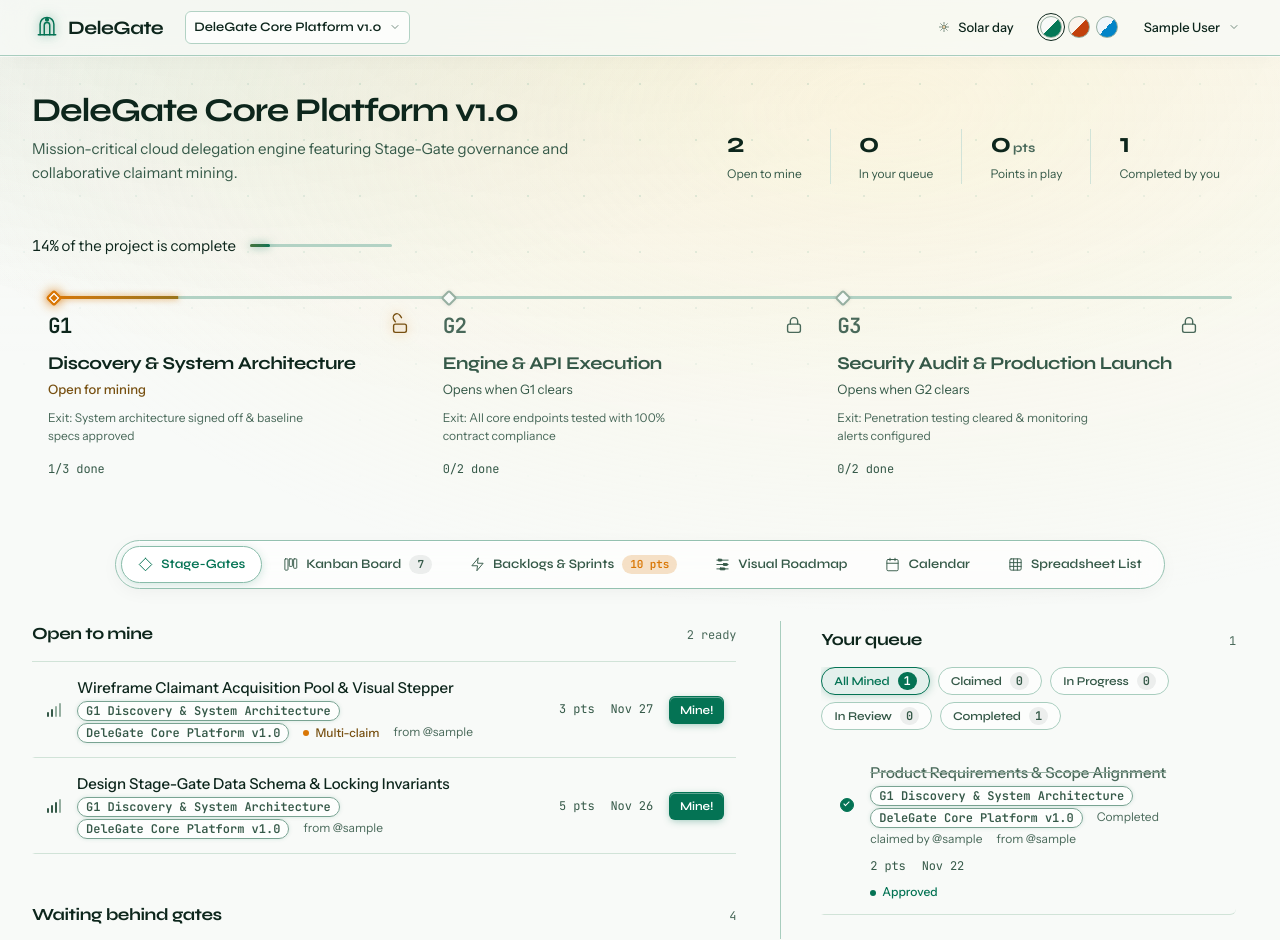
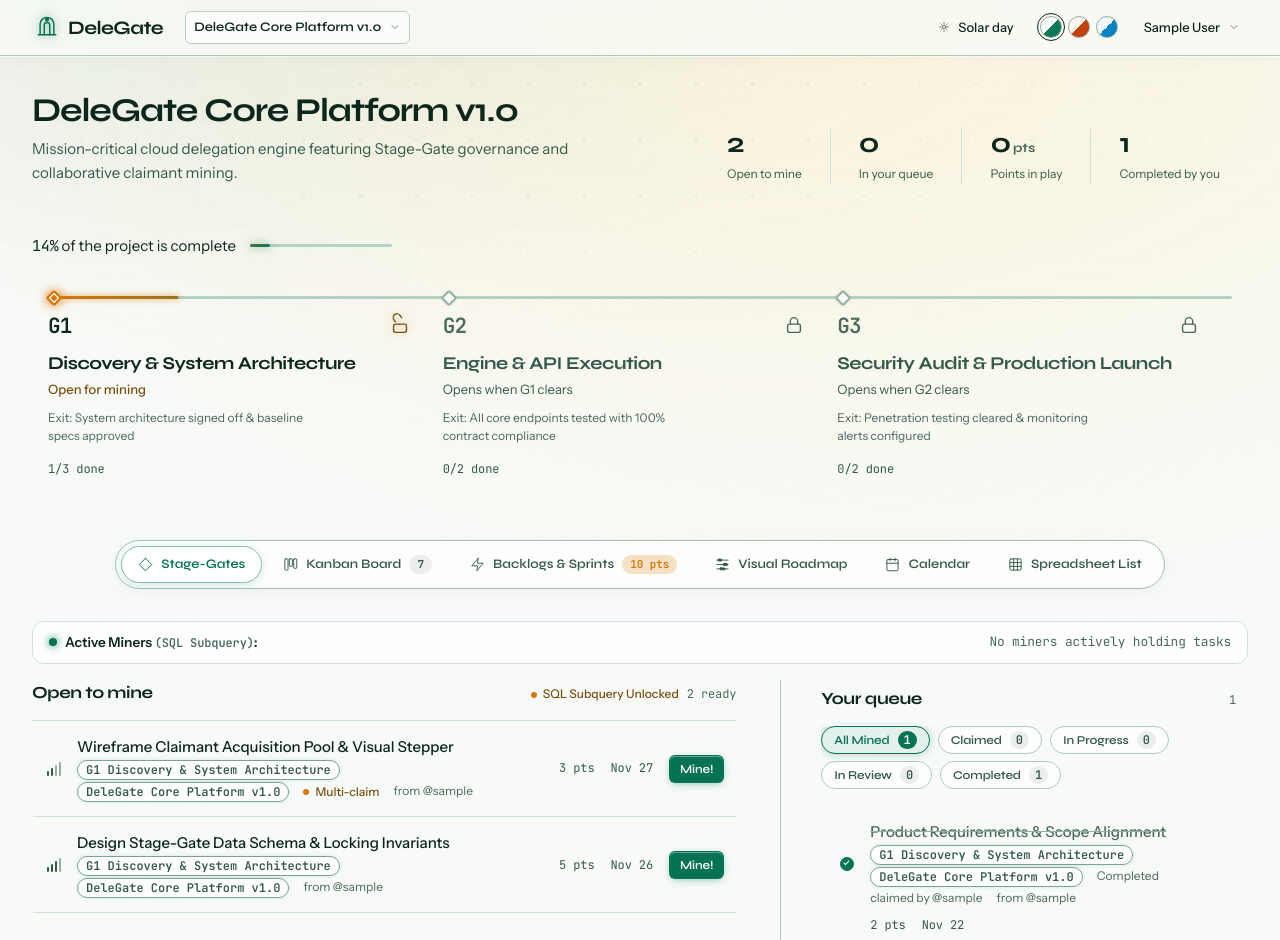
Before and after one commit to X3N0Xeno/DeleGate, a Django app: page /home/claim/ in a window 1280 px wide. Shown: the top 940 px of the page. Run offline with Django 5.2, Linux system fonts and the light colour scheme; the visitor is signed in with stand-in values (Sample User, id 1); data comes from the database, SQL or seed files in the repository; data that the repository does not hold is empty.

Commit message:
Add SQL Subquery filtering for unlocked gate tasks and active miners

```diff
--- a/home/templates/home/claimant_dashboard.html
+++ b/home/templates/home/claimant_dashboard.html
@@ -36,6 +36,24 @@
   {% include 'home/partials/_work_views.html' %}
 
   {% if current_view == 'gates' %}
+  <div class="active-miners-strip" style="display: flex; align-items: center; justify-content: space-between; gap: 12px; margin: 12px 0 16px 0; padding: 10px 16px; background: color-mix(in srgb, var(--surface) 80%, transparent); border: 1px solid var(--line); border-radius: 12px; backdrop-filter: blur(10px);">
+    <div style="display: flex; align-items: center; gap: 8px;">
+      <span class="pulse-dot" style="display: inline-block; width: 8px; height: 8px; border-radius: 50%; background: var(--accent); box-shadow: 0 0 8px var(--accent);"></span>
+      <span style="font-weight: 600; font-size: 0.85rem; color: var(--ink);">Active Miners <small class="mono faint" style="font-size: 0.75rem;">(SQL Subquery)</small>:</span>
+    </div>
+    <div style="display: flex; align-items: center; gap: 8px; flex-wrap: wrap;">
+      {% if active_miners %}
+        {% for miner in active_miners %}
+          <span class="gate-pill" style="font-size: 0.8rem; background: color-mix(in srgb, var(--accent) 15%, transparent); border-color: var(--accent); color: var(--accent);">
+            @{{ miner.username }}
+          </span>
+        {% endfor %}
+      {% else %}
+        <span class="mono faint" style="font-size: 0.8rem;">No miners actively holding tasks</span>
+      {% endif %}
+    </div>
+  </div>
+
   {% if user_has_active_task %}
   <p class="note note-block">
     <strong>Finish what you've started first.</strong>
@@ -49,7 +67,10 @@
     <section class="pane pane-main" aria-labelledby="pool-title">
       <div class="pane-head">
         <h2 class="pane-title" id="pool-title">Open to mine</h2>
-        <span class="pane-aux mono">{{ open_pool_tasks|length }} ready</span>
+        <div style="display: flex; align-items: center; gap: 8px;">
+          <span class="flag" style="font-size: 0.75rem;" title="Filtered via SQL Subquery: WHERE gate_id IN (SELECT id FROM home_stagegate WHERE is_unlocked=True)">SQL Subquery Unlocked</span>
+          <span class="pane-aux mono">{{ open_pool_tasks|length }} ready</span>
+        </div>
       </div>
 
       {% if open_pool_tasks %}
--- a/home/views.py
+++ b/home/views.py
@@ -4,7 +4,9 @@ from django.shortcuts import render, redirect, get_object_or_404
 from django.contrib.auth.decorators import login_required
 from django.views.decorators.http import require_POST
 from django.contrib import messages
+from django.contrib.auth.models import User
 from django.db import transaction, models
+from django.db.models import Subquery, OuterRef
 from django.utils import timezone
 
 from .models import Project, StageGate, DelegationTask, TaskComment, TaskLink, Sprint
@@ -447,10 +449,24 @@ def claimant_dashboard(request):
     ).count()
     user_has_active_task = user_active_count > 0
 
-    # Live open tasks in unlocked gates (status=OPEN and unclaimed; never COMPLETED)
+    # SQL Subquery 1: StageGate IDs that are currently unlocked
+    unlocked_gate_subquery = StageGate.objects.filter(
+        project=project,
+        is_unlocked=True
+    ).values('id')
+
+    # SQL Subquery 2: Active miners (users who have claimed tasks in progress or review)
+    active_miner_subquery = DelegationTask.objects.filter(
+        project=project,
+        claimed_by__isnull=False,
+        status__in=['CLAIMED', 'IN_PROGRESS', 'IN_REVIEW']
+    ).values('claimed_by_id')
+    active_miners = list(User.objects.filter(id__in=Subquery(active_miner_subquery)).distinct())
+
+    # Live open tasks in unlocked gates (filtered using SQL Subquery on unlocked gates)
     open_pool_tasks = list(DelegationTask.objects.filter(
         project=project,
-        gate__is_unlocked=True,
+        gate_id__in=Subquery(unlocked_gate_subquery),
         status='OPEN',
         claimed_by__isnull=True,
     ).select_related('gate', 'project', 'created_by', 'claimed_by').prefetch_related('links').order_by('-priority', 'created_at'))
@@ -521,6 +537,7 @@ def claimant_dashboard(request):
         'my_tabs_list': my_tabs_list,
         'user_has_active_task': user_has_active_task,
         'user_active_count': user_active_count,
+        'active_miners': active_miners,
         'kpi': {
             'open_to_mine': kpi_open,
             'my_mined': kpi_my_active,
@@ -633,6 +650,14 @@ def assigner_dashboard(request):
     elif status_filter == 'completed':
         filtered_tasks = [t for t in filtered_tasks if t.status == 'COMPLETED']
 
+    # SQL Subquery: Active miners (users who have claimed tasks in progress or review)
+    active_miner_subquery = DelegationTask.objects.filter(
+        project=project,
+        claimed_by__isnull=False,
+        status__in=['CLAIMED', 'IN_PROGRESS', 'IN_REVIEW']
+    ).values('claimed_by_id')
+    active_miners = list(User.objects.filter(id__in=Subquery(active_miner_subquery)).distinct())
+
     filter_tabs = [
         {'key': 'all', 'label': 'All Tasks', 'count': counts['all'], 'active': (status_filter == 'all')},
         {'key': 'open', 'label': 'Open in Pool', 'count': counts['open'], 'active': (status_filter == 'open')},
@@ -652,6 +677,7 @@ def assigner_dashboard(request):
         'all_tasks': all_tasks,
         'status_filter': status_filter,
         'gate_filter': gate_filter,
+        'active_miners': active_miners,
         'filter_tabs': filter_tabs,
         'priority_choices': DelegationTask.PRIORITY_CHOICES,
         'effort_choices': [1, 2, 3, 5, 8],
```
Also changed, not shown: home/templates/home/assigner_dashboard.html (+18 -0 lines).
